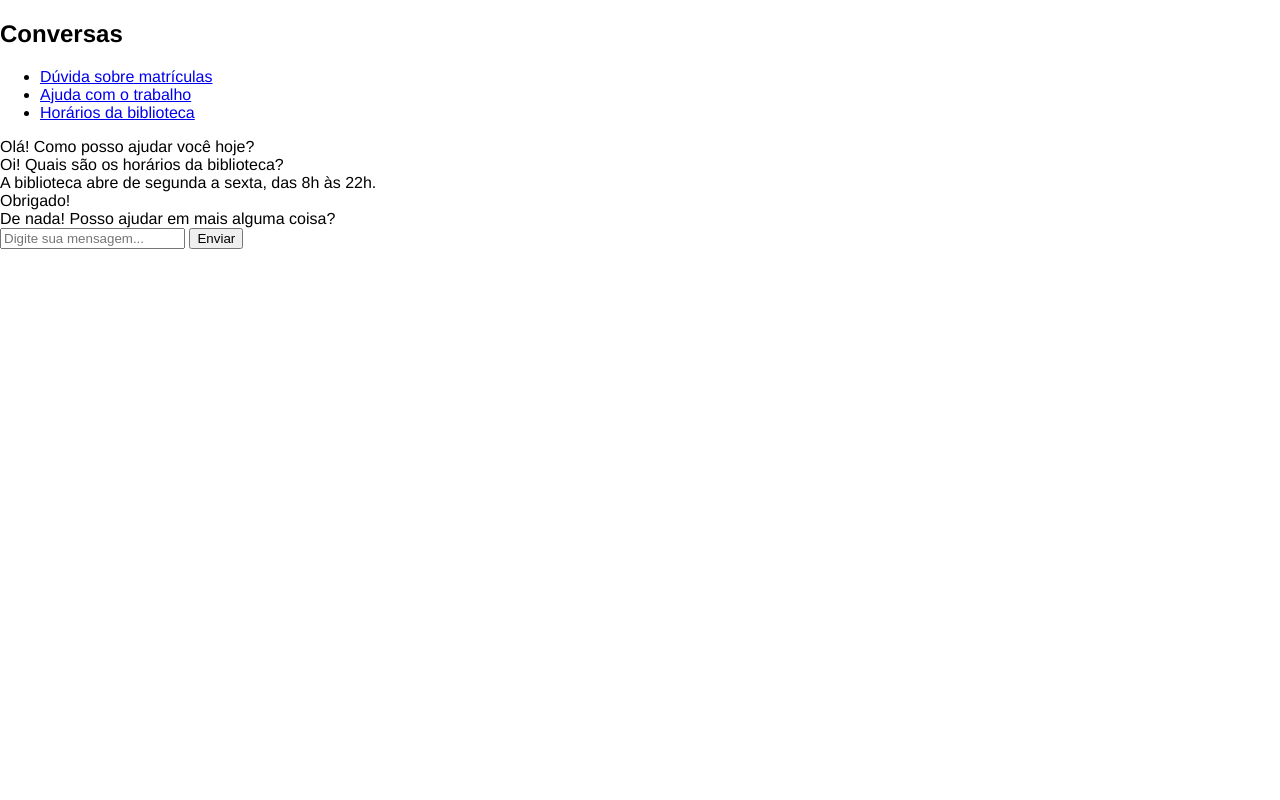
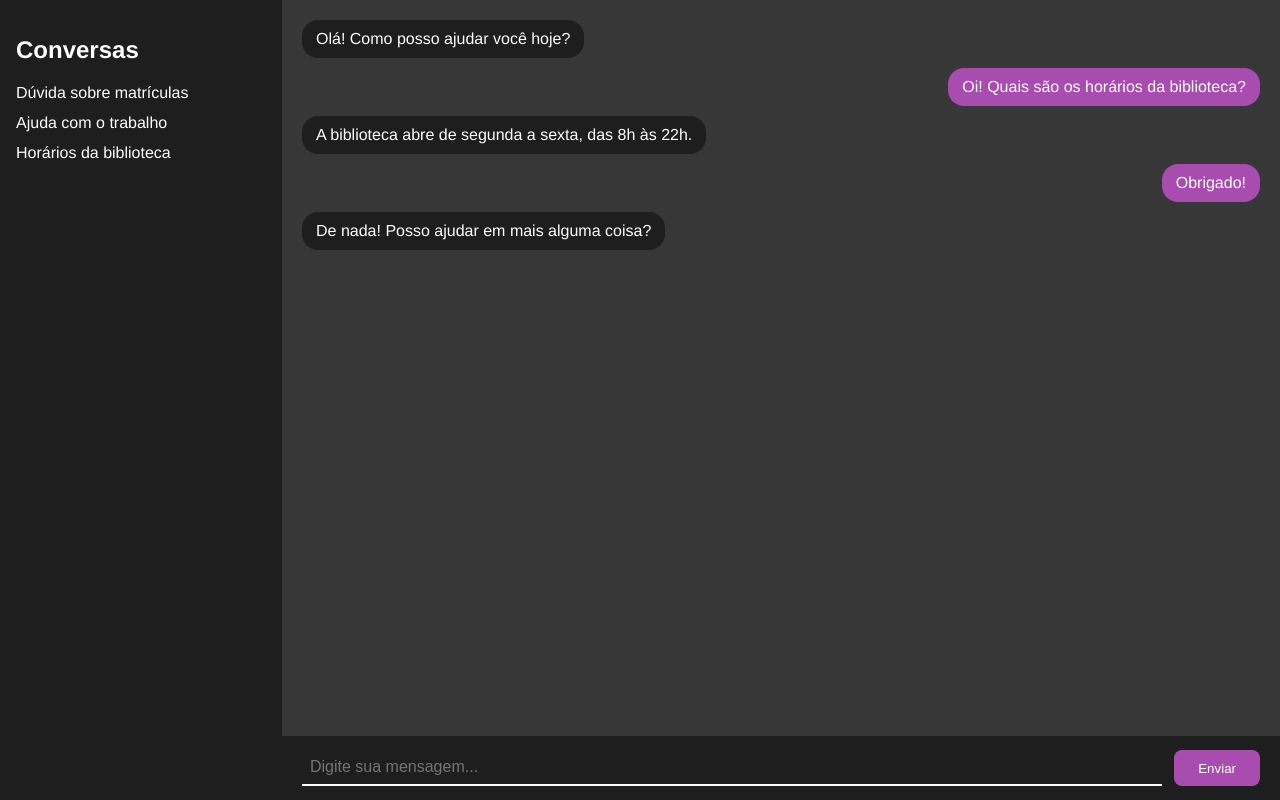
Before and after one commit to w1tchfinder/Caboco-Projekt, a plain HTML site: page Caboco/chat.html in a window 1280 px wide. Drawn offline with Linux system fonts and the light colour scheme.

Commit message:
css do chat finalizado

```diff
--- a/style/style.css
+++ b/style/style.css
@@ -376,3 +376,74 @@ body {
 .loginbody a:visited {
   color: #ba0bca;
 }
+/* -----------------------------------------------------chat Page Styles------------------------------------------------------ */
+.chat-container {
+  display: flex;
+  height: 100vh;
+}
+.chat-sidebar {
+  width: 250px;
+  background-color: #1e1e1e;
+  color: white;
+  padding: 16px;
+}
+.chat-sidebar ul {
+  list-style: none;
+  padding: 0;
+}
+.chat-sidebar li {
+  margin-bottom: 12px;
+}
+.chat-sidebar a {
+  color: white;
+  text-decoration: none;
+}
+.chat {
+  flex: 1;
+  background-color: #373737;
+  color: white;
+  display: flex;
+  flex-direction: column;
+}
+.mensagens {
+  flex: 1;
+  padding: 20px;
+  overflow-y: auto;
+}
+.balao {
+  width: fit-content;
+  max-width: 70%;
+  padding: 10px 14px;
+  margin-bottom: 10px;
+  border-radius: 16px;
+}
+.usuario {
+  background-color: #a84caf;
+  margin-left: auto;
+}
+.bot {
+  background-color: #1e1e1e;
+}
+.chat form {
+  display: flex;
+  gap: 12px;
+  padding: 14px 20px;
+  background-color: #1e1e1e;
+}
+.chat input {
+  flex: 1;
+  padding: 8px;
+  font-size: 16px;
+  color: white;
+  background: none;
+  border: none;
+  border-bottom: 2px solid white;
+}
+.chat button {
+  padding: 10px 24px;
+  background-color: #a84caf;
+  color: white;
+  border: none;
+  border-radius: 8px;
+  cursor: pointer;
+}
```
